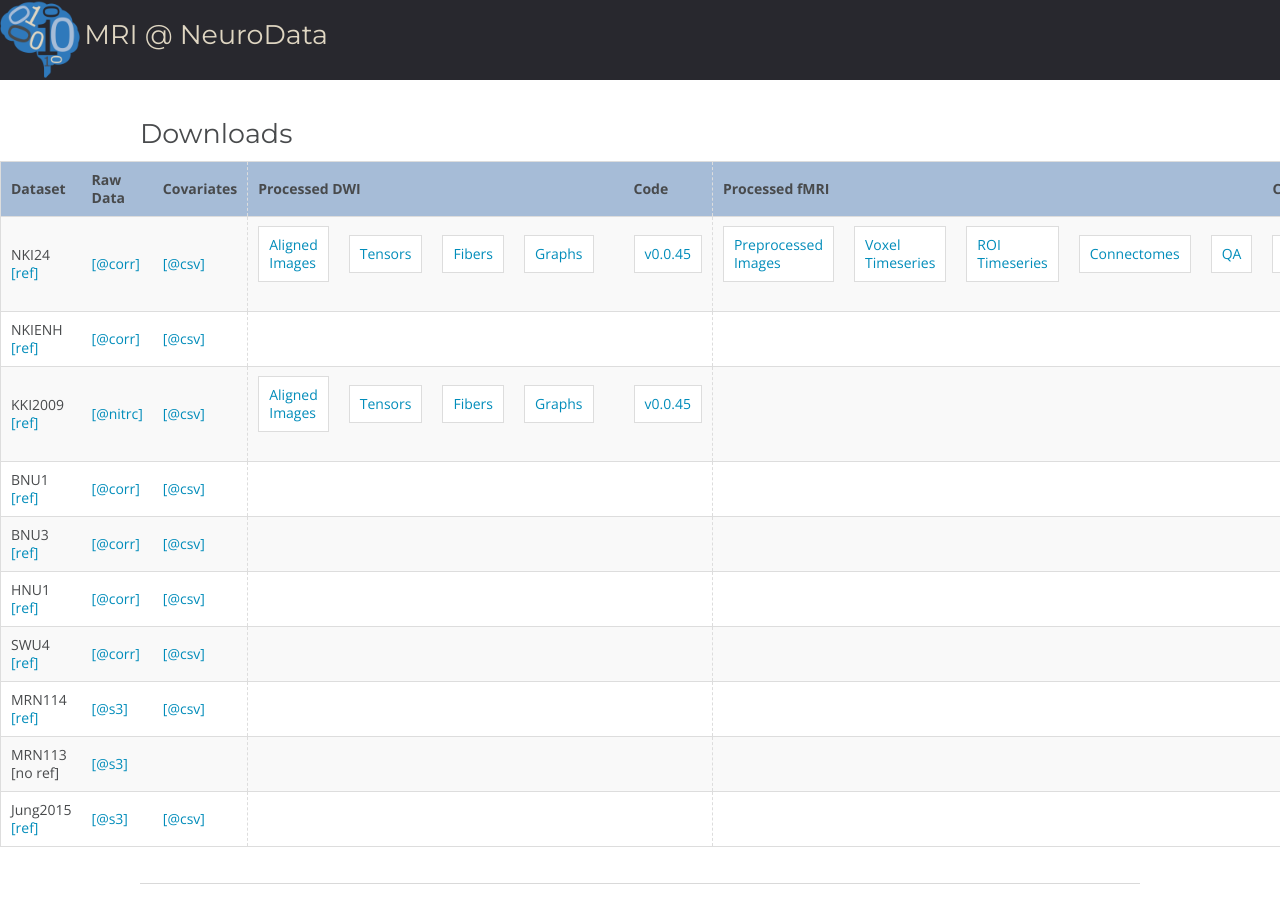
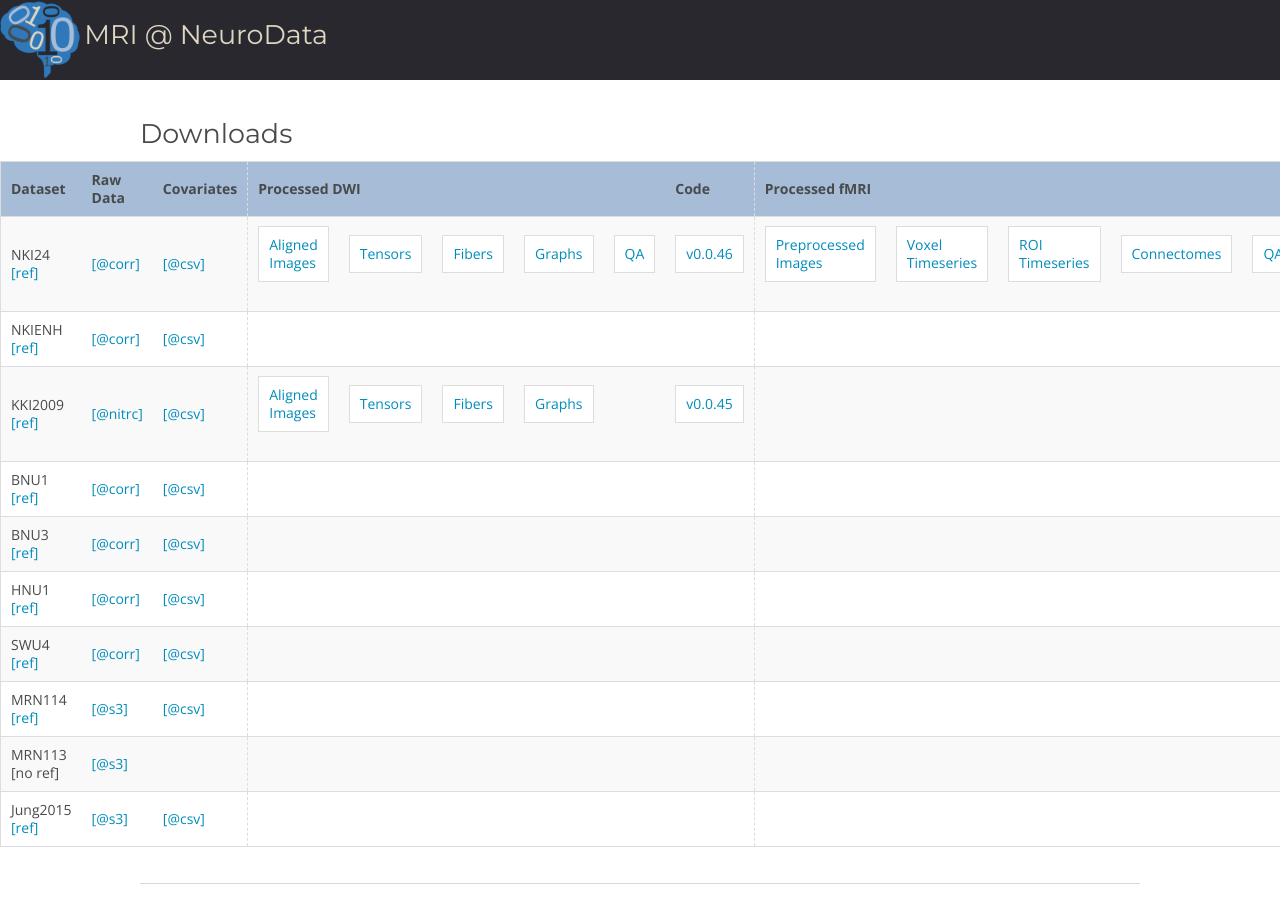
Before and after one commit to neurodata/mri.neurodata.io, a Jekyll site: the page built from index.html, in a window 1280 px wide and 900 px high. Built offline with Jekyll 4.4.1, drawn with Linux system fonts in a browser that asks for light colours; nearby versions of some CDN libraries; the list of posts is cut into pages by our own code.

Commit message:
updated nki1 versions

```diff
--- a/index.html
+++ b/index.html
@@ -29,42 +29,42 @@ tags: [mri]
     <td>
 			<table>
 					<tr>
-						<td><a href="http://mrneurodata.s3-website-us-east-1.amazonaws.com/NKI24/ndmg_v0-0-45/reg_dti/">Aligned Images</a></td>
+						<td><a href="http://mrneurodata.s3-website-us-east-1.amazonaws.com/NKI24/ndmg_0-0-46/reg_dti/">Aligned Images</a></td>
 					</tr>
 			</table>
 		</td>
 		<td>
 			<table>
 					<tr>
-						<td><a href="http://mrneurodata.s3-website-us-east-1.amazonaws.com/NKI24/ndmg_v0-0-45/tensors/">Tensors</a></td>
+						<td><a href="http://mrneurodata.s3-website-us-east-1.amazonaws.com/NKI24/ndmg_0-0-46/tensors/">Tensors</a></td>
 					</tr>
 			</table>
 		</td>
 		<td>
 			<table>
 					<tr>
-						<td><a href="http://mrneurodata.s3-website-us-east-1.amazonaws.com/NKI24/ndmg_v0-0-45/fibers/">Fibers</a></td>
+						<td><a href="http://mrneurodata.s3-website-us-east-1.amazonaws.com/NKI24/ndmg_0-0-46/fibers/">Fibers</a></td>
 					</tr>
 			</table>
 		</td>
 		<td>
 			<table>
 					<tr>
-						<td><a href="http://mrneurodata.s3-website-us-east-1.amazonaws.com/NKI24/ndmg_v0-0-45/graphs/">Graphs</a></td>
+						<td><a href="http://mrneurodata.s3-website-us-east-1.amazonaws.com/NKI24/ndmg_0-0-46/graphs/">Graphs</a></td>
 					</tr>
 			</table>
 		</td>
-		<td> <!--
+		<td>
 			<table>
 					<tr>
-						<td><a href="">QA</a></td>
+						<td><a href="http://mrneurodata.s3-website-us-east-1.amazonaws.com/NKI24/ndmg_0-0-46/qa/">QA</a></td>
 					</tr>
-			</table> -->
+			</table>
 		</td>
 		<td style="border-right: dashed 1px #ddd;">
 			<table>
 					<tr>
-						<td><a href="https://github.com/neurodata/ndmg/tree/v0.0.45">v0.0.45</a></td>
+						<td><a href="https://github.com/neurodata/ndmg/tree/v0.0.46">v0.0.46</a></td>
 					</tr>
 			</table>
 		</td>
```
Also changed, not shown: 3 other files.
